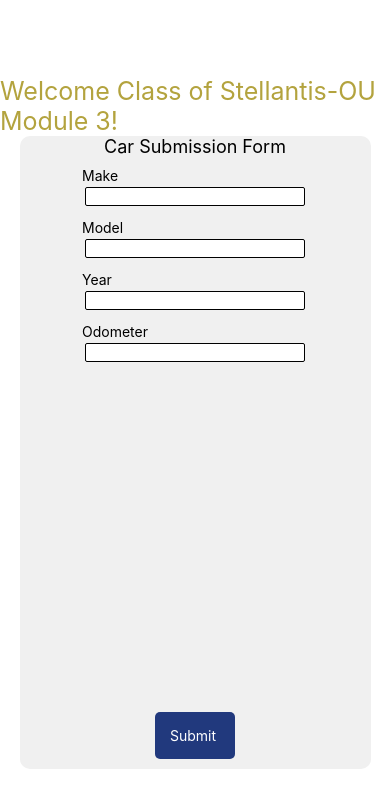
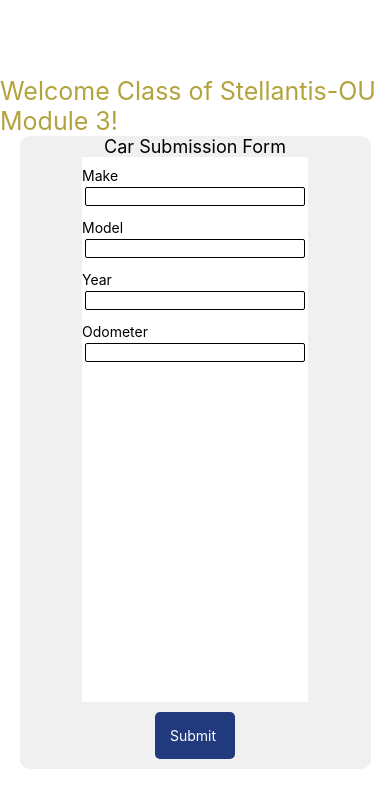
Before and after one commit to palmex/frontend0228, a React Native app: screen / in a window 390 px wide. Shown: the top 808 px of the page. Built offline with nearby package versions, Linux system fonts and the light colour scheme.

Commit message:
santity check

```diff
--- a/components/Car.js
+++ b/components/Car.js
@@ -34,9 +34,8 @@
         return(
             <View style={styles.container}>
                 <Text style={styles.header}>{this.props.header}</Text>
-                {/* <Button title={this.state.buttonTitle}></Button> */}
 
-                <ScrollView>
+                <ScrollView style={{backgroundColor: "white"}}>
                     <Text style={styles.inputTitle}>Make</Text>
                     <TextInput
                     style={styles.input}
@@ -68,14 +67,12 @@
 
                 <TouchableOpacity
                     style={styles.pressable}
-                    onPress={this.submission}
-                    >
+                    onPress={this.submission}>
                     <Text style={{color: "white"}}>{this.state.buttonTitle} </Text>
                 </TouchableOpacity>
             </View>
         )
     }
-
 }
 
 
```
Lines whose indentation alone changed are shown as unchanged.
